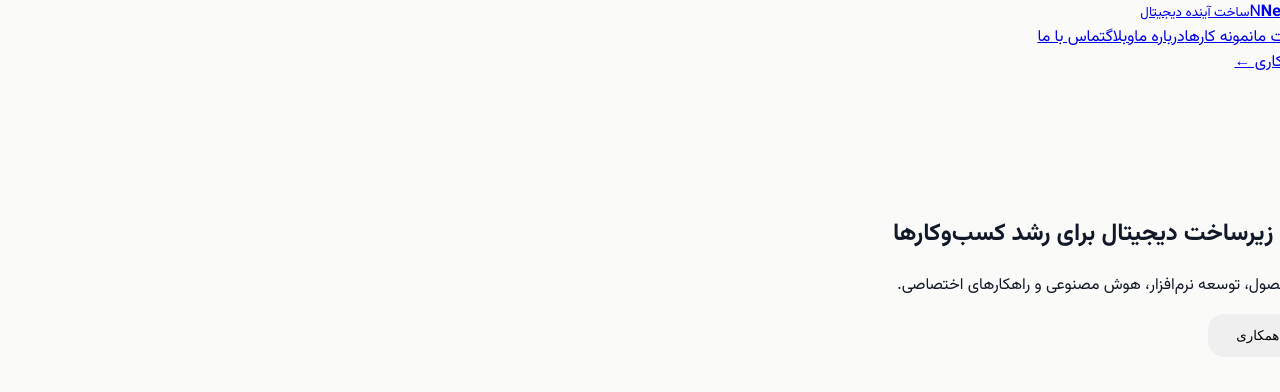
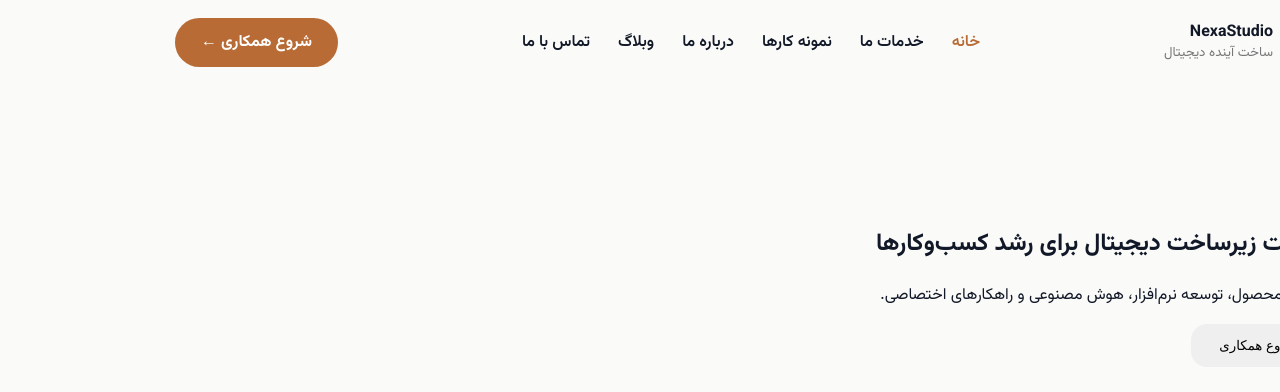
Before and after one commit to zohreksh/smartpilot, a Nuxt app: page / in a window 1280 px wide. Shown: the top 392 px of the page. Built offline with nearby package versions, Linux system fonts and the light colour scheme.

Commit message:
Add header styling for homepage reference

```diff
--- a/assets/css/main.css
+++ b/assets/css/main.css
@@ -1,13 +1,13 @@
-@import url('https://fonts.googleapis.com/css2?family=Vazirmatn:wght@400;600;700&display=swap');
+@import url('https://fonts.googleapis.com/css2?family=Vazirmatn:wght@400;600;700;800&display=swap');
 
 :root {
   --bg: #fafaf8;
   --text: #111827;
+  --accent: #b86b35;
+  --line: #eadfd7;
 }
 
-* {
-  box-sizing: border-box;
-}
+* { box-sizing: border-box; }
 
 body {
   margin: 0;
@@ -17,21 +17,80 @@ body {
   color: var(--text);
 }
 
+a { text-decoration: none; color: inherit; }
+
 .container {
   width: min(1200px, 90%);
   margin: auto;
 }
 
-.header {
-  padding: 24px 0;
+.site-header {
+  position: sticky;
+  top: 0;
+  z-index: 20;
+  background: rgba(250,250,248,.92);
+  backdrop-filter: blur(12px);
+  padding: 18px 0;
 }
 
-.hero {
-  padding: 120px 0;
+.header-inner {
+  display: flex;
+  align-items: center;
+  justify-content: space-between;
+  gap: 32px;
 }
+
+.brand-mark {
+  display: flex;
+  align-items: center;
+  gap: 12px;
+}
+
+.brand-icon {
+  width: 42px;
+  height: 42px;
+  display: grid;
+  place-items: center;
+  border-radius: 12px;
+  background: var(--accent);
+  color: white;
+  font-weight: 800;
+}
+
+.brand-copy {
+  display: flex;
+  flex-direction: column;
+  line-height: 1.3;
+}
+
+.brand-copy small { color: #777; }
+
+.header-nav {
+  display: flex;
+  align-items: center;
+  gap: 28px;
+  font-weight: 600;
+}
+
+.header-nav .active { color: var(--accent); }
+
+.header-button {
+  background: var(--accent);
+  color: white;
+  padding: 12px 26px;
+  border-radius: 999px;
+  font-weight: 700;
+}
+
+.hero { padding: 120px 0; }
 
 button {
   padding: 14px 28px;
   border-radius: 16px;
   border: 0;
 }
+
+@media (max-width: 900px) {
+  .header-inner { flex-direction: column; }
+  .header-nav { flex-wrap: wrap; justify-content: center; }
+}
```
